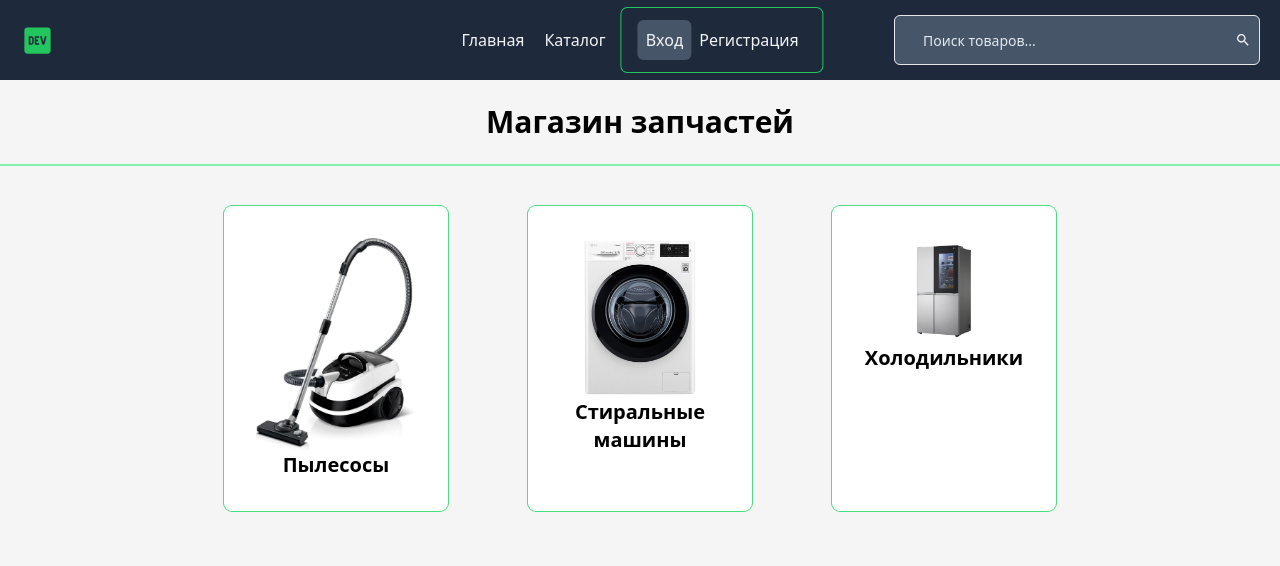
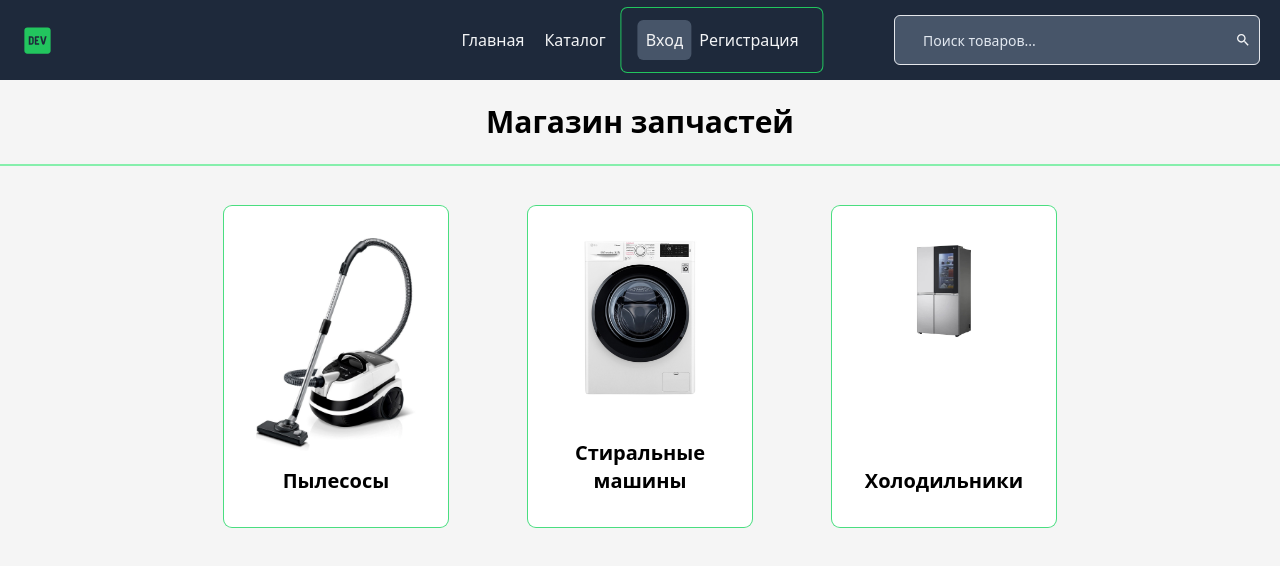
Before and after one commit to 1Aboka1/e-commerce-app, a React (Create React App) app in the folder client/: page / in a window 1280 px wide. Shown: the top 566 px of the page. Built offline with nearby package versions, Linux system fonts and the light colour scheme.

Commit message:
finished Widgets part

```diff
--- a/client/src/components/Widget.jsx
+++ b/client/src/components/Widget.jsx
@@ -6,16 +6,13 @@ export class Widget extends Component {
         this.state = {
             data: [],
         }
-        this.debug()
     }
-
-    debug = () => { console.log( '../assets/' + this.props.image_path) }
 
     render() {
         return (
-            <div className='bg-white rounded-lg ring-1 ring-green-400 m-10 w-56 p-8 cursor-pointer hover:ring-[3px] transition ease-in-out duration-300'>
-                <img className={'object-cover h-' + this.props.height + ' w-auto scale-' + this.props.scale} src={require('./../assets/' + this.props.image_path)} alt={this.props.title}/>
-                <h1 className={'text-center pt-' + this.props.pt + ' font-bold text-xl'}>{this.props.title}</h1>
+            <div className='justify-between flex flex-col bg-white rounded-lg ring-1 ring-green-400 m-10 w-56 p-8 cursor-pointer hover:ring-[3px] transition ease-in-out duration-300'>
+                <img className={'object-center object-cover h-' + this.props.height} src={require('./../assets/' + this.props.image_path)} alt={this.props.title}/>
+                <h1 className={'pt-4 text-center font-bold text-xl'}>{this.props.title}</h1>
             </div>
         )
     }
--- a/client/src/pages/Home.jsx
+++ b/client/src/pages/Home.jsx
@@ -8,9 +8,12 @@ export const Home = () => {
         <NavBar/>
         <h1 className='font-bold text-3xl text-center py-6 border-b-2 border-green-300'>Магазин запчастей</h1>
         <div className='max-w-[1240px] mx-auto justify-center flex'>
-          <Widget image_path='8714780-1.jpg' title='Пылесосы' height='14'/>
-          <Widget image_path='img_0_8_613_0.jpg' title='Стиральные машины' height='14' pt='12'/>
-          <Widget image_path='medium14.jpg' title='Холодильники' height='48'/>
+          <Widget image_path='8714780-1.jpg' title='Пылесосы'/>
+          <Widget image_path='img_0_8_613_0.jpg' title='Стиральные машины' height='64'/>
+          <Widget image_path='medium14.jpg' title='Холодильники' height='64'/>
+        </div>
+        <div>
+
         </div>
     </div>
   )
```
